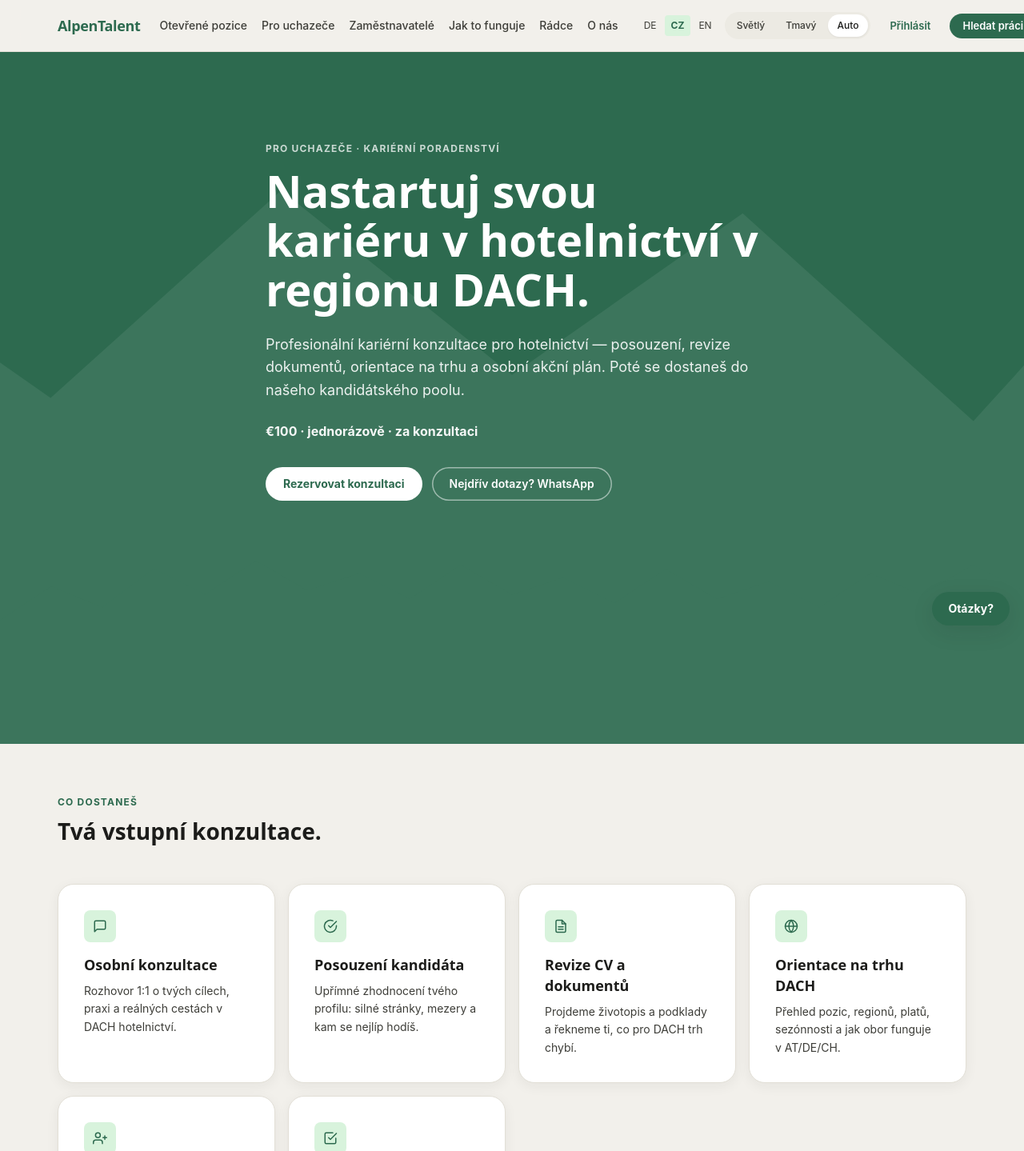
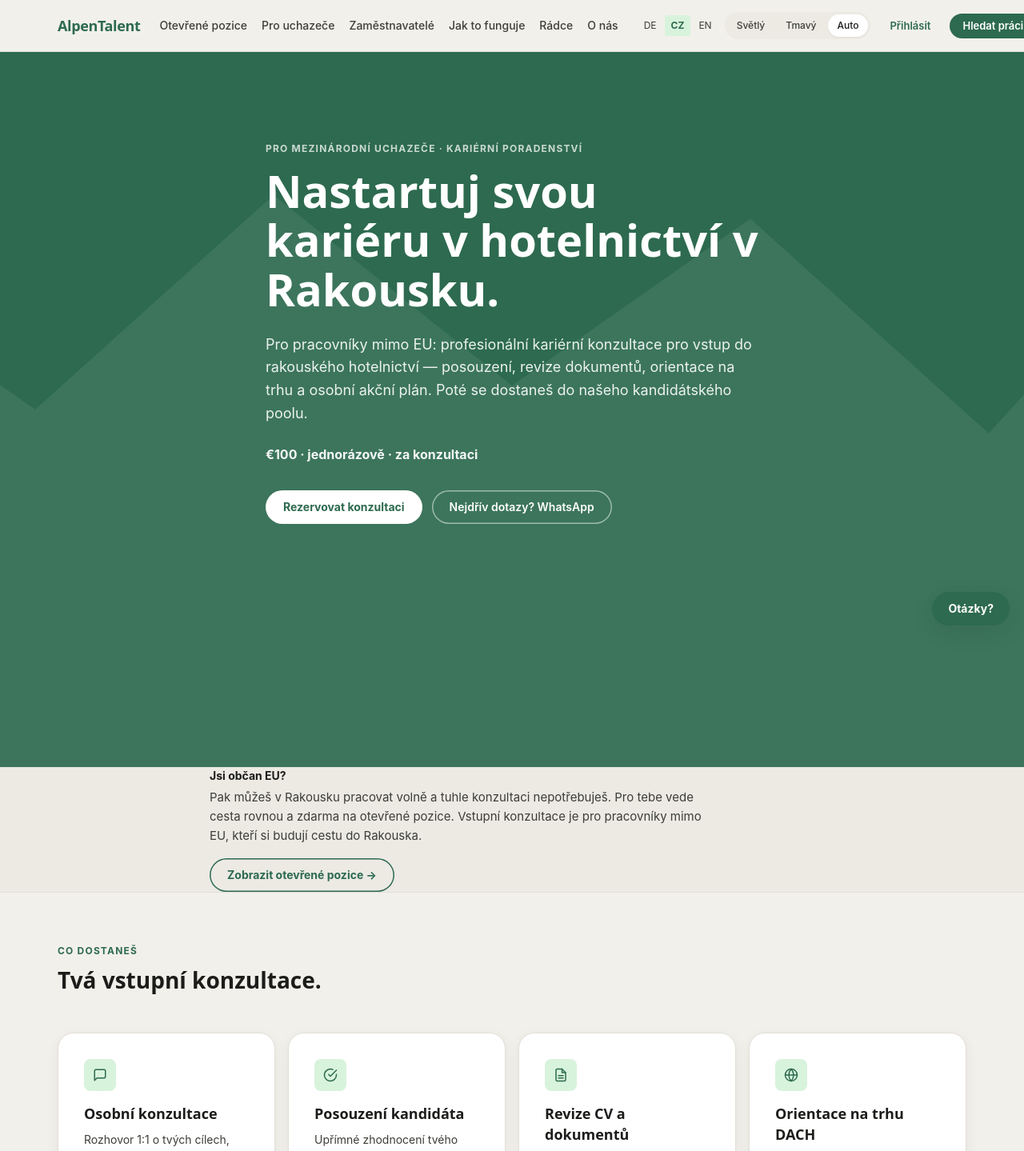
Before and after one commit to BlackBridgeGroup/at-web-beta, a Next.js app: page /cz/entry-consultation in a window 1280 px wide. Shown: the top 1439 px of the page at 80% size. Built offline with nearby package versions, Linux system fonts and the light colour scheme.

Commit message:
consultation: scope to non-EU candidates (EU citizens directed to free path)

```diff
--- a/app/[locale]/entry-consultation/page.tsx
+++ b/app/[locale]/entry-consultation/page.tsx
@@ -46,6 +46,7 @@ const ICONS = [
 
 type Content = {
   hero: { eyebrow: string; h1: string; sub: string; price: string; book: string; ask: string };
+  audienceTitle: string; audienceBody: string; audienceLink: string;
   incEyebrow: string; incHeading: string;
   includes: { title: string; body: string }[];
   howEyebrow: string; howHeading: string; steps: [string, string, string][];
@@ -58,13 +59,16 @@ type Content = {
 const T: Record<string, Content> = {
   de: {
     hero: {
-      eyebrow: 'Für Kandidat:innen · Karriereberatung',
-      h1: 'Starte deine Hospitality-Karriere in der DACH-Region.',
-      sub: 'Eine professionelle Karriereberatung für die Hotellerie — Assessment, Dokumentenprüfung, Marktorientierung und ein persönlicher Aktionsplan. Danach kommst du in unseren Kandidatenpool.',
+      eyebrow: 'Für internationale Kandidat:innen · Karriereberatung',
+      h1: 'Starte deine Hospitality-Karriere in Österreich.',
+      sub: 'Für Fachkräfte von außerhalb der EU: eine professionelle Karriereberatung für den Einstieg in die österreichische Hotellerie — Assessment, Dokumentenprüfung, Marktorientierung und ein persönlicher Aktionsplan. Danach kommst du in unseren Kandidatenpool.',
       price: '€100 · einmalig · für die Beratung',
       book: 'Beratung buchen',
       ask: 'Erst Fragen? WhatsApp',
     },
+    audienceTitle: 'Bist du EU-Bürger:in?',
+    audienceBody: 'Dann darfst du in Österreich frei arbeiten und brauchst diese Beratung nicht. Für dich geht es direkt und kostenlos zu den offenen Rollen. Die Entry Consultation ist für Fachkräfte von außerhalb der EU gedacht, die einen Weg nach Österreich aufbauen.',
+    audienceLink: 'Offene Rollen ansehen →',
     incEyebrow: 'Was du bekommst', incHeading: 'Deine Entry Consultation.',
     includes: [
       { title: 'Persönliche Beratung', body: 'Ein 1:1-Gespräch über deine Ziele, Erfahrung und realistische Wege in der DACH-Hotellerie.' },
@@ -91,20 +95,23 @@ const T: Record<string, Content> = {
       ['Was bekomme ich für €100?', 'Eine persönliche Beratung, ein Assessment deines Profils, CV- und Dokumentenprüfung, eine DACH-Marktorientierung, die Aufnahme in unseren Kandidatenpool und einen persönlichen Aktionsplan.'],
       ['Garantiert ihr mir einen Job oder ein Visum?', 'Nein. Die Entry Consultation ist Beratung. Wir garantieren weder Anstellung noch Visum noch Arbeitserlaubnis und geben keine Rechtsberatung. Wir helfen dir, dich professionell und realistisch zu positionieren.'],
       ['Muss ich später für die Vermittlung zahlen?', 'Nein. Das Erfolgshonorar für eine Vermittlung zahlen die Arbeitgeber. Als Kandidat:in zahlst du nur die einmalige Beratung.'],
-      ['Für wen ist das gedacht?', 'Für Hospitality-Fachkräfte aus der EU und international (u. a. Nepal, Philippinen, Indien, Sri Lanka, Indonesien, Vietnam), die eine Karriere in Österreich, Deutschland oder der Schweiz aufbauen wollen.'],
+      ['Für wen ist das gedacht?', 'Für Hospitality-Fachkräfte von außerhalb der EU — z. B. Nepal, Philippinen, Indien, Sri Lanka, Indonesien, Vietnam. EU-Bürger:innen dürfen in Österreich ohne Bewilligung arbeiten und brauchen keine Beratung; für sie führt der Weg direkt und kostenlos über die offenen Rollen.'],
       ['Was passiert nach der Beratung?', 'Dein Profil bleibt in unserem Pool. Wenn eine offene Rolle zu dir passt, melden wir uns und starten den Recruiting-Prozess — nur mit deiner Zustimmung.'],
     ],
     ctaT: 'Bereit für den ersten Schritt?', ctaB: '30 Minuten. Ehrliche Einschätzung. Danach weißt du, wo du stehst.', ctaBtn: 'Beratung buchen',
   },
   cz: {
     hero: {
-      eyebrow: 'Pro uchazeče · Kariérní poradenství',
-      h1: 'Nastartuj svou kariéru v hotelnictví v regionu DACH.',
-      sub: 'Profesionální kariérní konzultace pro hotelnictví — posouzení, revize dokumentů, orientace na trhu a osobní akční plán. Poté se dostaneš do našeho kandidátského poolu.',
+      eyebrow: 'Pro mezinárodní uchazeče · Kariérní poradenství',
+      h1: 'Nastartuj svou kariéru v hotelnictví v Rakousku.',
+      sub: 'Pro pracovníky mimo EU: profesionální kariérní konzultace pro vstup do rakouského hotelnictví — posouzení, revize dokumentů, orientace na trhu a osobní akční plán. Poté se dostaneš do našeho kandidátského poolu.',
       price: '€100 · jednorázově · za konzultaci',
       book: 'Rezervovat konzultaci',
       ask: 'Nejdřív dotazy? WhatsApp',
     },
+    audienceTitle: 'Jsi občan EU?',
+    audienceBody: 'Pak můžeš v Rakousku pracovat volně a tuhle konzultaci nepotřebuješ. Pro tebe vede cesta rovnou a zdarma na otevřené pozice. Vstupní konzultace je pro pracovníky mimo EU, kteří si budují cestu do Rakouska.',
+    audienceLink: 'Zobrazit otevřené pozice →',
     incEyebrow: 'Co dostaneš', incHeading: 'Tvá vstupní konzultace.',
     includes: [
       { title: 'Osobní konzultace', body: 'Rozhovor 1:1 o tvých cílech, praxi a reálných cestách v DACH hotelnictví.' },
@@ -131,20 +138,23 @@ const T: Record<string, Content> = {
       ['Co dostanu za €100?', 'Osobní konzultaci, posouzení profilu, revizi CV a dokumentů, orientaci na trhu DACH, zařazení do kandidátského poolu a osobní akční plán.'],
       ['Garantujete práci nebo vízum?', 'Ne. Vstupní konzultace je poradenství. Negarantujeme zaměstnání, vízum ani pracovní povolení a neposkytujeme právní poradenství. Pomůžeme ti nastavit se profesionálně a realisticky.'],
       ['Musím pak platit za nábor?', 'Ne. Success fee za umístění platí zaměstnavatelé. Jako uchazeč platíš jen jednorázovou konzultaci.'],
-      ['Pro koho to je?', 'Pro pracovníky v hotelnictví z EU i mezinárodně (mj. Nepál, Filipíny, Indie, Srí Lanka, Indonésie, Vietnam), kteří chtějí budovat kariéru v Rakousku, Německu nebo Švýcarsku.'],
+      ['Pro koho to je?', 'Pro pracovníky v hotelnictví mimo EU — např. Nepál, Filipíny, Indie, Srí Lanka, Indonésie, Vietnam. Občané EU můžou v Rakousku pracovat bez povolení a konzultaci nepotřebují; pro ně vede cesta rovnou a zdarma přes otevřené pozice.'],
       ['Co se děje po konzultaci?', 'Tvůj profil zůstává v poolu. Když se objeví vhodná pozice, ozveme se a spustíme nábor — jen s tvým souhlasem.'],
     ],
     ctaT: 'Připraven udělat první krok?', ctaB: '30 minut. Upřímné zhodnocení. Pak víš, kde stojíš.', ctaBtn: 'Rezervovat konzultaci',
   },
   en: {
     hero: {
-      eyebrow: 'For candidates · Career consulting',
-      h1: 'Start your hospitality career across the DACH region.',
-      sub: 'A professional hospitality career consultation — assessment, document review, market orientation, and a personal action plan. Afterwards you enter our candidate pool.',
+      eyebrow: 'For international candidates · Career consulting',
+      h1: 'Start your hospitality career in Austria.',
+      sub: 'For professionals from outside the EU: a professional career consultation for entering Austrian hospitality — assessment, document review, market orientation, and a personal action plan. Afterwards you enter our candidate pool.',
       price: '€100 · one-time · for the consultation',
       book: 'Book a consultation',
       ask: 'Questions first? WhatsApp',
     },
+    audienceTitle: 'Are you an EU citizen?',
+    audienceBody: 'Then you can work in Austria freely and don’t need this consultation. For you the path goes straight to the open roles, for free. The Entry Consultation is for professionals from outside the EU building a path to Austria.',
+    audienceLink: 'See open roles →',
     incEyebrow: 'What you get', incHeading: 'Your Entry Consultation.',
     includes: [
       { title: 'Personal consultation', body: 'A 1:1 conversation about your goals, experience, and realistic paths in DACH hospitality.' },
@@ -171,7 +181,7 @@ const T: Record<string, Content> = {
       ['What do I get for €100?', 'A personal consultation, an assessment of your profile, a CV and document review, a DACH market orientation, entry into our candidate pool, and a personal action plan.'],
       ['Do you guarantee a job or a visa?', 'No. The Entry Consultation is consulting. We do not guarantee employment, a visa, or a work permit, and we do not give legal advice. We help you position yourself professionally and realistically.'],
       ['Do I have to pay for placement later?', 'No. The placement success fee is paid by employers. As a candidate you only pay the one-time consultation.'],
-      ['Who is this for?', 'Hospitality professionals from the EU and internationally (incl. Nepal, Philippines, India, Sri Lanka, Indonesia, Vietnam) who want to build a career in Austria, Germany, or Switzerland.'],
+      ['Who is this for?', 'Hospitality professionals from outside the EU — e.g. Nepal, Philippines, India, Sri Lanka, Indonesia, Vietnam. EU citizens can work in Austria without a permit and don’t need this; for them the path goes straight to the open roles, for free.'],
       ['What happens after the consultation?', 'Your profile stays in our pool. When a suitable role comes up, we reach out and start the recruitment process — only with your consent.'],
     ],
     ctaT: 'Ready to take the first step?', ctaB: '30 minutes. An honest read. Afterwards you know where you stand.', ctaBtn: 'Book a consultation',
@@ -207,6 +217,17 @@ export default async function EntryConsultation({ params }: { params: Promise<{
           </div>
         </div>
         <div style={{ marginTop: 64 }}><Ridge variant="hero" opacity={1} /></div>
+      </section>
+
+      {/* Audience clarifier — EU vs non-EU */}
+      <section style={{ paddingBlock: 'var(--space-5)', background: 'var(--bg-sunken)', borderBottom: '1px solid var(--border)' }}>
+        <div className="at-container" style={{ maxWidth: 820, display: 'flex', flexWrap: 'wrap', alignItems: 'center', justifyContent: 'space-between', gap: 16 }}>
+          <div style={{ maxWidth: 620 }}>
+            <p style={{ margin: '0 0 4px', fontWeight: 700, color: 'var(--text)' }}>{t.audienceTitle}</p>
+            <p style={{ margin: 0, fontSize: '0.9375rem', color: 'var(--text-muted)', lineHeight: 1.6 }}>{t.audienceBody}</p>
+          </div>
+          <Link href={`/${locale}/jobs`} className="at-btn" style={{ boxShadow: 'inset 0 0 0 1.5px var(--primary)', color: 'var(--primary)', fontWeight: 700, whiteSpace: 'nowrap' }}>{t.audienceLink}</Link>
+        </div>
       </section>
 
       {/* What's included */}
--- a/app/[locale]/for-candidates/page.tsx
+++ b/app/[locale]/for-candidates/page.tsx
@@ -48,7 +48,7 @@ const T: Record<string, Content> = {
     cardsEyebrow: 'Wie wir dir helfen',
     cards: [
       { title: 'In Österreich arbeiten', body: 'Hotels und Restaurants in ganz Österreich — mit Perspektive auf Deutschland und die Schweiz.', href: '/jobs', cta: 'Offene Rollen ansehen' },
-      { title: 'Entry Consultation', body: 'Professionelle Karriereberatung (€100): Assessment, Dokumentenprüfung, Marktorientierung, Aktionsplan.', href: '/entry-consultation', cta: 'Mehr erfahren' },
+      { title: 'Entry Consultation', body: 'Für Fachkräfte von außerhalb der EU (€100): Assessment, Dokumentenprüfung, Marktorientierung, Aktionsplan. EU-Bürger:innen brauchen sie nicht.', href: '/entry-consultation', cta: 'Mehr erfahren' },
       { title: 'Kandidatenpool', body: 'Ist dein Profil in unserem Pool, matchen wir dich mit passenden offenen Rollen — nur mit deiner Zustimmung.', href: '/entry-consultation', cta: 'So kommst du rein' },
       { title: 'Hospitality-Jobs', body: 'Rezeption, Küche, Service, Housekeeping, Management — Rollen für jede Erfahrungsstufe.', href: '/jobs', cta: 'Jobs durchsuchen' },
       { title: 'Karriere-Orientierung', body: 'Gehälter, Regionen, Saison, Umzug — praktische Guides, damit du weißt, was dich erwartet.', href: '/resources', cta: 'Ratgeber lesen' },
@@ -64,7 +64,7 @@ const T: Record<string, Content> = {
     cardsEyebrow: 'Jak ti pomůžeme',
     cards: [
       { title: 'Práce v Rakousku', body: 'Hotely a restaurace po celém Rakousku — s perspektivou Německa a Švýcarska.', href: '/jobs', cta: 'Zobrazit pozice' },
-      { title: 'Vstupní konzultace', body: 'Profesionální kariérní poradenství (€100): posouzení, revize dokumentů, orientace na trhu, akční plán.', href: '/entry-consultation', cta: 'Zjistit více' },
+      { title: 'Vstupní konzultace', body: 'Pro pracovníky mimo EU (€100): posouzení, revize dokumentů, orientace na trhu, akční plán. Občané EU ji nepotřebují.', href: '/entry-consultation', cta: 'Zjistit více' },
       { title: 'Kandidátský pool', body: 'Když je tvůj profil v poolu, spárujeme tě s vhodnými otevřenými pozicemi — jen s tvým souhlasem.', href: '/entry-consultation', cta: 'Jak se dostat dovnitř' },
       { title: 'Pozice v hotelnictví', body: 'Recepce, kuchyně, obsluha, úklid, management — role pro každou úroveň praxe.', href: '/jobs', cta: 'Procházet pozice' },
       { title: 'Kariérní orientace', body: 'Platy, regiony, sezóna, přesun — praktické průvodce, ať víš, co tě čeká.', href: '/resources', cta: 'Číst rádce' },
@@ -80,7 +80,7 @@ const T: Record<string, Content> = {
     cardsEyebrow: 'How we help you',
     cards: [
       { title: 'Work in Austria', body: 'Hotels and restaurants across Austria — with a path toward Germany and Switzerland.', href: '/jobs', cta: 'See open roles' },
-      { title: 'Entry Consultation', body: 'Professional career consulting (€100): assessment, document review, market orientation, action plan.', href: '/entry-consultation', cta: 'Learn more' },
+      { title: 'Entry Consultation', body: 'For professionals from outside the EU (€100): assessment, document review, market orientation, action plan. EU citizens don’t need it.', href: '/entry-consultation', cta: 'Learn more' },
       { title: 'Candidate pool', body: 'Once your profile is in our pool, we match you with suitable open roles — only with your consent.', href: '/entry-consultation', cta: 'How to join' },
       { title: 'Hospitality jobs', body: 'Reception, kitchen, service, housekeeping, management — roles for every experience level.', href: '/jobs', cta: 'Browse jobs' },
       { title: 'Career guidance', body: 'Salaries, regions, seasons, relocation — practical guides so you know what to expect.', href: '/resources', cta: 'Read the guides' },
```
